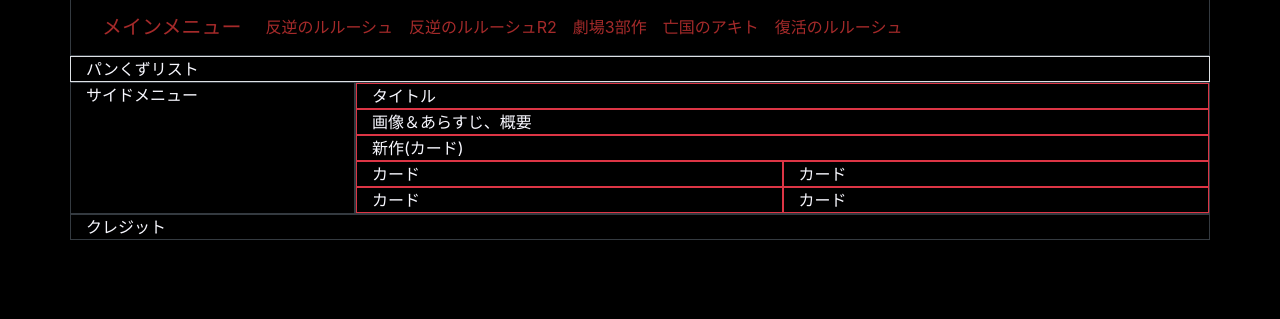
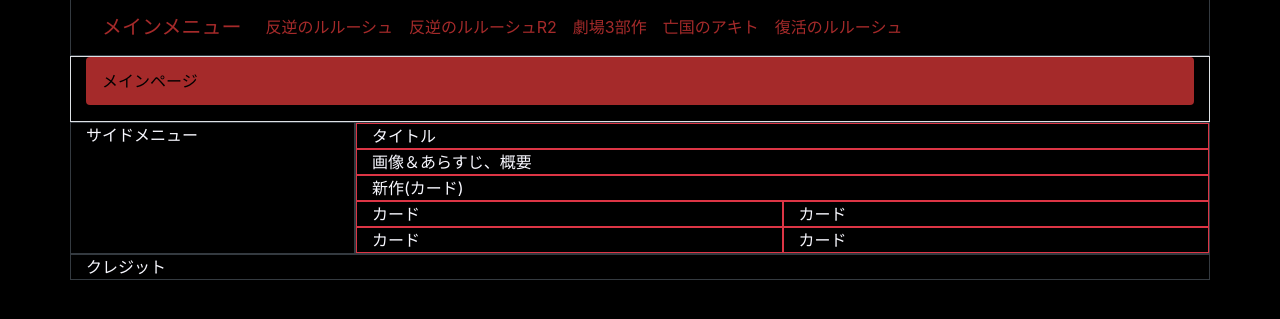
Before and after one commit to makimura1641/makimura1641.github.io, a plain HTML site: page final/index.html in a window 1280 px wide. Shown: the part 395-714 px from the top of the page. Drawn offline with nearby package versions, Linux system fonts and the light colour scheme.

Commit message:
最終課題6/22

```diff
--- /dev/null
+++ b/final/CSS1.css
@@ -0,0 +1,4 @@
+.breadcrumb.site-navi{
+  background-color:brown;
+  width:100%;
+}
--- a/final/index.html
+++ b/final/index.html
@@ -11,6 +11,7 @@
       background-color: black;
     }
   </style>
+  <link rel="stylesheet" type="text/css" href="CSS1.css">
 </head>
 <body>
 <font color="#f8f8ff">
@@ -59,7 +60,9 @@
 
   <div class="row">
     <div class="col-12 border">
-      パンくずリスト
+      <ol class="breadcrumb site-navi">
+        <li><a href="index.html"><font color="black">メインページ</font></a></li>
+      </ol>
     </div>
   </div>
 
```
